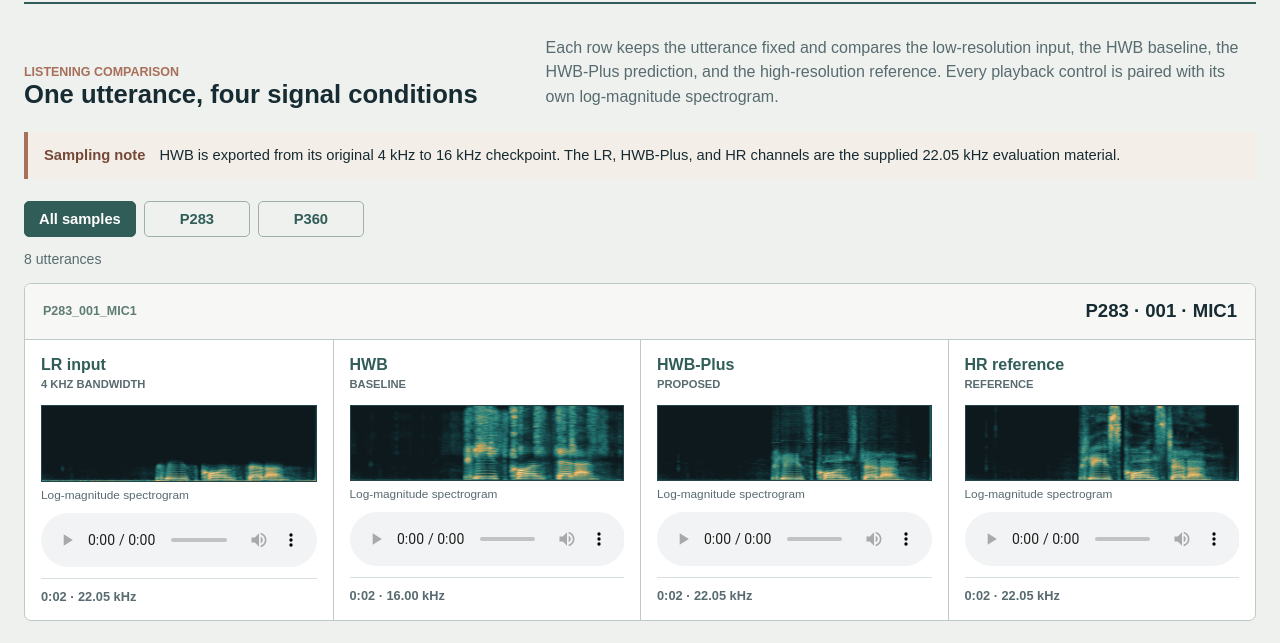
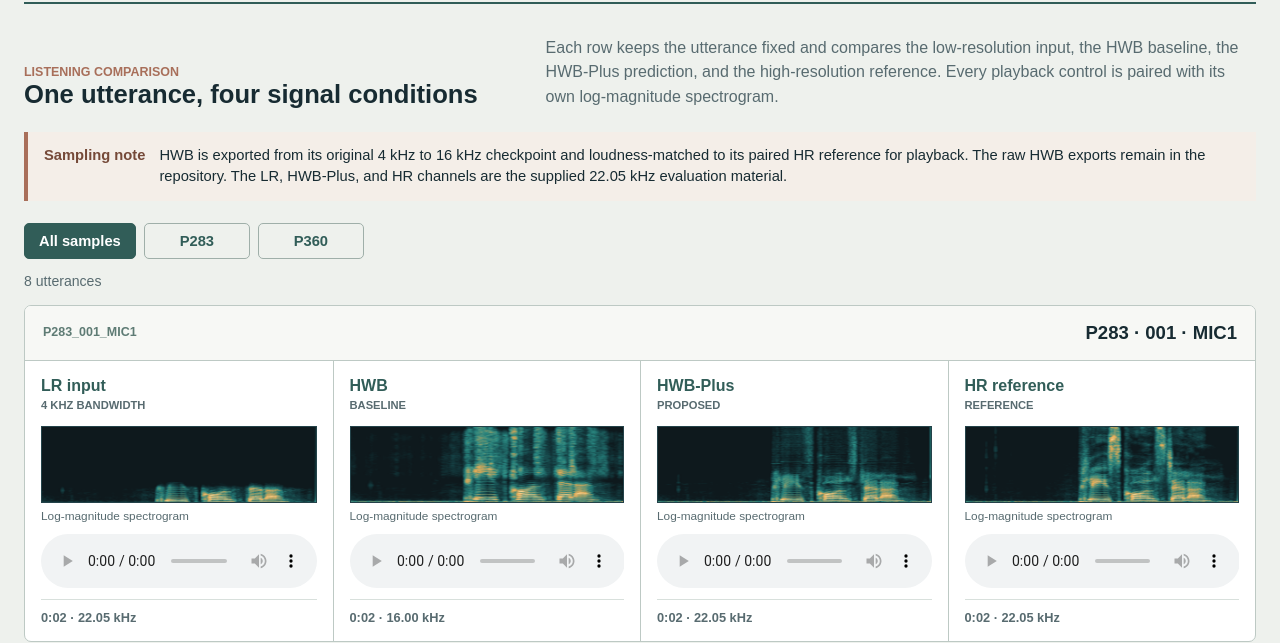
Before and after one commit to Liuxin0/Liuxin0.github.io, a plain HTML site: page hwb-plus/index.html in a window 1280 px wide. Shown: the part 188-831 px from the top of the page. Drawn offline with Linux system fonts and the light colour scheme.

Commit message:
Match HWB demo loudness to references

```diff
--- a/hwb-plus/app.js
+++ b/hwb-plus/app.js
@@ -66,7 +66,7 @@ filterButtons.forEach((button) => {
   });
 });
 
-fetch('comparisons.json?v=hwb-scale-fix-20260920')
+fetch('comparisons.json?v=hwb-loudness-match-20260921')
   .then((response) => {
     if (!response.ok) throw new Error('Unable to load audio comparisons.');
     return response.json();
--- a/hwb-plus/comparisons.json
+++ b/hwb-plus/comparisons.json
@@ -12,8 +12,8 @@
           "detail": "4 kHz bandwidth",
           "sampleRate": 22050,
           "duration": 2.21,
-          "audio": "audio/lr/p283_001_mic1.wav?v=hwb-scale-fix-20260920",
-          "spectrogram": "spectrograms/lr/p283_001_mic1.png?v=hwb-scale-fix-20260920"
+          "audio": "audio/lr/p283_001_mic1.wav?v=hwb-loudness-match-20260921",
+          "spectrogram": "spectrograms/lr/p283_001_mic1.png?v=hwb-loudness-match-20260921"
         },
         {
           "key": "hwb",
@@ -21,8 +21,8 @@
           "detail": "Baseline",
           "sampleRate": 16000,
           "duration": 2.19,
-          "audio": "audio/hwb/p283_001_mic1.wav?v=hwb-scale-fix-20260920",
-          "spectrogram": "spectrograms/hwb/p283_001_mic1.png?v=hwb-scale-fix-20260920"
+          "audio": "audio/hwb/p283_001_mic1.wav?v=hwb-loudness-match-20260921",
+          "spectrogram": "spectrograms/hwb/p283_001_mic1.png?v=hwb-loudness-match-20260921"
         },
         {
           "key": "hwb-plus",
@@ -30,8 +30,8 @@
           "detail": "Proposed",
           "sampleRate": 22050,
           "duration": 2.21,
-          "audio": "audio/hwb-plus/p283_001_mic1.wav?v=hwb-scale-fix-20260920",
-          "spectrogram": "spectrograms/hwb-plus/p283_001_mic1.png?v=hwb-scale-fix-20260920"
+          "audio": "audio/hwb-plus/p283_001_mic1.wav?v=hwb-loudness-match-20260921",
+          "spectrogram": "spectrograms/hwb-plus/p283_001_mic1.png?v=hwb-loudness-match-20260921"
         },
         {
           "key": "hr",
@@ -39,8 +39,8 @@
           "detail": "Reference",
           "sampleRate": 22050,
           "duration": 2.21,
-          "audio": "audio/hr/p283_001_mic1.wav?v=hwb-scale-fix-20260920",
-          "spectrogram": "spectrograms/hr/p283_001_mic1.png?v=hwb-scale-fix-20260920"
+          "audio": "audio/hr/p283_001_mic1.wav?v=hwb-loudness-match-20260921",
+          "spectrogram": "spectrograms/hr/p283_001_mic1.png?v=hwb-loudness-match-20260921"
         }
       ]
     },
@@ -56,8 +56,8 @@
           "detail": "4 kHz bandwidth",
           "sampleRate": 22050,
           "duration": 3.16,
-          "audio": "audio/lr/p283_275_mic2.wav?v=hwb-scale-fix-20260920",
-          "spectrogram": "spectrograms/lr/p283_275_mic2.png?v=hwb-scale-fix-20260920"
+          "audio": "audio/lr/p283_275_mic2.wav?v=hwb-loudness-match-20260921",
+          "spectrogram": "spectrograms/lr/p283_275_mic2.png?v=hwb-loudness-match-20260921"
         },
         {
           "key": "hwb",
@@ -65,8 +65,8 @@
           "detail": "Baseline",
           "sampleRate": 16000,
           "duration": 3.16,
-          "audio": "audio/hwb/p283_275_mic2.wav?v=hwb-scale-fix-20260920",
-          "spectrogram": "spectrograms/hwb/p283_275_mic2.png?v=hwb-scale-fix-20260920"
+          "audio": "audio/hwb/p283_275_mic2.wav?v=hwb-loudness-match-20260921",
+          "spectrogram": "spectrograms/hwb/p283_275_mic2.png?v=hwb-loudness-match-20260921"
         },
         {
           "key": "hwb-plus",
@@ -74,8 +74,8 @@
           "detail": "Proposed",
           "sampleRate": 22050,
           "duration": 3.16,
-          "audio": "audio/hwb-plus/p283_275_mic2.wav?v=hwb-scale-fix-20260920",
-          "spectrogram": "spectrograms/hwb-plus/p283_275_mic2.png?v=hwb-scale-fix-20260920"
+          "audio": "audio/hwb-plus/p283_275_mic2.wav?v=hwb-loudness-match-20260921",
+          "spectrogram": "spectrograms/hwb-plus/p283_275_mic2.png?v=hwb-loudness-match-20260921"
         },
         {
           "key": "hr",
@@ -83,8 +83,8 @@
           "detail": "Reference",
           "sampleRate": 22050,
           "duration": 3.16,
-          "audio": "audio/hr/p283_275_mic2.wav?v=hwb-scale-fix-20260920",
-          "spectrogram": "spectrograms/hr/p283_275_mic2.png?v=hwb-scale-fix-20260920"
+          "audio": "audio/hr/p283_275_mic2.wav?v=hwb-loudness-match-20260921",
+          "spectrogram": "spectrograms/hr/p283_275_mic2.png?v=hwb-loudness-match-20260921"
         }
       ]
     },
@@ -100,8 +100,8 @@
           "detail": "4 kHz bandwidth",
           "sampleRate": 22050,
           "duration": 3.48,
-          "audio": "audio/lr/p283_306_mic1.wav?v=hwb-scale-fix-20260920",
-          "spectrogram": "spectrograms/lr/p283_306_mic1.png?v=hwb-scale-fix-20260920"
+          "audio": "audio/lr/p283_306_mic1.wav?v=hwb-loudness-match-20260921",
+          "spectrogram": "spectrograms/lr/p283_306_mic1.png?v=hwb-loudness-match-20260921"
         },
         {
           "key": "hwb",
@@ -109,8 +109,8 @@
           "detail": "Baseline",
           "sampleRate": 16000,
           "duration": 3.48,
-          "audio": "audio/hwb/p283_306_mic1.wav?v=hwb-scale-fix-20260920",
-          "spectrogram": "spectrograms/hwb/p283_306_mic1.png?v=hwb-scale-fix-20260920"
+          "audio": "audio/hwb/p283_306_mic1.wav?v=hwb-loudness-match-20260921",
+          "spectrogram": "spectrograms/hwb/p283_306_mic1.png?v=hwb-loudness-match-20260921"
         },
         {
           "key": "hwb-plus",
@@ -118,8 +118,8 @@
           "detail": "Proposed",
           "sampleRate": 22050,
           "duration": 3.48,
-          "audio": "audio/hwb-plus/p283_306_mic1.wav?v=hwb-scale-fix-20260920",
-          "spectrogram": "spectrograms/hwb-plus/p283_306_mic1.png?v=hwb-scale-fix-20260920"
+          "audio": "audio/hwb-plus/p283_306_mic1.wav?v=hwb-loudness-match-20260921",
+          "spectrogram": "spectrograms/hwb-plus/p283_306_mic1.png?v=hwb-loudness-match-20260921"
         },
         {
           "key": "hr",
@@ -127,8 +127,8 @@
           "detail": "Reference",
           "sampleRate": 22050,
           "duration": 3.48,
-          "audio": "audio/hr/p283_306_mic1.wav?v=hwb-scale-fix-20260920",
-          "spectrogram": "spectrograms/hr/p283_306_mic1.png?v=hwb-scale-fix-20260920"
+          "audio": "audio/hr/p283_306_mic1.wav?v=hwb-loudness-match-20260921",
+          "spectrogram": "spectrograms/hr/p283_306_mic1.png?v=hwb-loudness-match-20260921"
         }
       ]
     },
@@ -144,8 +144,8 @@
           "detail": "4 kHz bandwidth",
           "sampleRate": 22050,
           "duration": 2.86,
-          "audio": "audio/lr/p283_359_mic2.wav?v=hwb-scale-fix-20260920",
-          "spectrogram": "spectrograms/lr/p283_359_mic2.png?v=hwb-scale-fix-20260920"
+          "audio": "audio/lr/p283_359_mic2.wav?v=hwb-loudness-match-20260921",
+          "spectrogram": "spectrograms/lr/p283_359_mic2.png?v=hwb-loudness-match-20260921"
         },
         {
           "key": "hwb",
@@ -153,8 +153,8 @@
           "detail": "Baseline",
           "sampleRate": 16000,
           "duration": 2.86,
-          "audio": "audio/hwb/p283_359_mic2.wav?v=hwb-scale-fix-20260920",
-          "spectrogram": "spectrograms/hwb/p283_359_mic2.png?v=hwb-scale-fix-20260920"
+          "audio": "audio/hwb/p283_359_mic2.wav?v=hwb-loudness-match-20260921",
+          "spectrogram": "spectrograms/hwb/p283_359_mic2.png?v=hwb-loudness-match-20260921"
         },
         {
           "key": "hwb-plus",
@@ -162,8 +162,8 @@
           "detail": "Proposed",
           "sampleRate": 22050,
           "duration": 2.86,
-          "audio": "audio/hwb-plus/p283_359_mic2.wav?v=hwb-scale-fix-20260920",
-          "spectrogram": "spectrograms/hwb-plus/p283_359_mic2.png?v=hwb-scale-fix-20260920"
+          "audio": "audio/hwb-plus/p283_359_mic2.wav?v=hwb-loudness-match-20260921",
+          "spectrogram": "spectrograms/hwb-plus/p283_359_mic2.png?v=hwb-loudness-match-20260921"
         },
         {
           "key": "hr",
@@ -171,8 +171,8 @@
           "detail": "Reference",
           "sampleRate": 22050,
           "duration": 2.86,
-          "audio": "audio/hr/p283_359_mic2.wav?v=hwb-scale-fix-20260920",
-          "spectrogram": "spectrograms/hr/p283_359_mic2.png?v=hwb-scale-fix-20260920"
+          "audio": "audio/hr/p283_359_mic2.wav?v=hwb-loudness-match-20260921",
+          "spectrogram": "spectrograms/hr/p283_359_mic2.png?v=hwb-loudness-match-20260921"
         }
       ]
     },
@@ -188,8 +188,8 @@
           "detail": "4 kHz bandwidth",
           "sampleRate": 22050,
           "duration": 3.21,
-          "audio": "audio/lr/p360_086_mic1.wav?v=hwb-scale-fix-20260920",
-          "spectrogram": "spectrograms/lr/p360_086_mic1.png?v=hwb-scale-fix-20260920"
+          "audio": "audio/lr/p360_086_mic1.wav?v=hwb-loudness-match-20260921",
+          "spectrogram": "spectrograms/lr/p360_086_mic1.png?v=hwb-loudness-match-20260921"
         },
         {
           "key": "hwb",
@@ -197,8 +197,8 @@
           "detail": "Baseline",
           "sampleRate": 16000,
           "duration": 3.21,
-          "audio": "audio/hwb/p360_086_mic1.wav?v=hwb-scale-fix-20260920",
-          "spectrogram": "spectrograms/hwb/p360_086_mic1.png?v=hwb-scale-fix-20260920"
+          "audio": "audio/hwb/p360_086_mic1.wav?v=hwb-loudness-match-20260921",
+          "spectrogram": "spectrograms/hwb/p360_086_mic1.png?v=hwb-loudness-match-20260921"
         },
         {
           "key": "hwb-plus",
@@ -206,8 +206,8 @@
           "detail": "Proposed",
           "sampleRate": 22050,
           "duration": 3.21,
-          "audio": "audio/hwb-plus/p360_086_mic1.wav?v=hwb-scale-fix-20260920",
-          "spectrogram": "spectrograms/hwb-plus/p360_086_mic1.png?v=hwb-scale-fix-20260920"
+          "audio": "audio/hwb-plus/p360_086_mic1.wav?v=hwb-loudness-match-20260921",
+          "spectrogram": "spectrograms/hwb-plus/p360_086_mic1.png?v=hwb-loudness-match-20260921"
         },
         {
           "key": "hr",
@@ -215,8 +215,8 @@
           "detail": "Reference",
           "sampleRate": 22050,
           "duration": 3.21,
-          "audio": "audio/hr/p360_086_mic1.wav?v=hwb-scale-fix-20260920",
-          "spectrogram": "spectrograms/hr/p360_086_mic1.png?v=hwb-scale-fix-20260920"
+          "audio": "audio/hr/p360_086_mic1.wav?v=hwb-loudness-match-20260921",
+          "spectrogram": "spectrograms/hr/p360_086_mic1.png?v=hwb-loudness-match-20260921"
         }
       ]
     },
@@ -232,8 +232,8 @@
           "detail": "4 kHz bandwidth",
           "sampleRate": 22050,
           "duration": 1.79,
-          "audio": "audio/lr/p360_126_mic2.wav?v=hwb-scale-fix-20260920",
-          "spectrogram": "spectrograms/lr/p360_126_mic2.png?v=hwb-scale-fix-20260920"
+          "audio": "audio/lr/p360_126_mic2.wav?v=hwb-loudness-match-20260921",
+          "spectrogram": "spectrograms/lr/p360_126_mic2.png?v=hwb-loudness-match-20260921"
         },
         {
           "key": "hwb",
@@ -241,8 +241,8 @@
           "detail": "Baseline",
           "sampleRate": 16000,
           "duration": 1.75,
-          "audio": "audio/hwb/p360_126_mic2.wav?v=hwb-scale-fix-20260920",
-          "spectrogram": "spectrograms/hwb/p360_126_mic2.png?v=hwb-scale-fix-20260920"
+          "audio": "audio/hwb/p360_126_mic2.wav?v=hwb-loudness-match-20260921",
+          "spectrogram": "spectrograms/hwb/p360_126_mic2.png?v=hwb-loudness-match-20260921"
         },
         {
           "key": "hwb-plus",
@@ -250,8 +250,8 @@
           "detail": "Proposed",
           "sampleRate": 22050,
           "duration": 1.79,
-          "audio": "audio/hwb-plus/p360_126_mic2.wav?v=hwb-scale-fix-20260920",
-          "spectrogram": "spectrograms/hwb-plus/p360_126_mic2.png?v=hwb-scale-fix-20260920"
+          "audio": "audio/hwb-plus/p360_126_mic2.wav?v=hwb-loudness-match-20260921",
+          "spectrogram": "spectrograms/hwb-plus/p360_126_mic2.png?v=hwb-loudness-match-20260921"
         },
         {
           "key": "hr",
@@ -259,8 +259,8 @@
           "detail": "Reference",
           "sampleRate": 22050,
           "duration": 1.79,
-          "audio": "audio/hr/p360_126_mic2.wav?v=hwb-scale-fix-20260920",
-          "spectrogram": "spectrograms/hr/p360_126_mic2.png?v=hwb-scale-fix-20260920"
+          "audio": "audio/hr/p360_126_mic2.wav?v=hwb-loudness-match-20260921",
+          "spectrogram": "spectrograms/hr/p360_126_mic2.png?v=hwb-loudness-match-20260921"
         }
       ]
     },
@@ -276,8 +276,8 @@
           "detail": "4 kHz bandwidth",
           "sampleRate": 22050,
           "duration": 2.9,
-          "audio": "audio/lr/p360_235_mic1.wav?v=hwb-scale-fix-20260920",
-          "spectrogram": "spectrograms/lr/p360_235_mic1.png?v=hwb-scale-fix-20260920"
+          "audio": "audio/lr/p360_235_mic1.wav?v=hwb-loudness-match-20260921",
+          "spectrogram": "spectrograms/lr/p360_235_mic1.png?v=hwb-loudness-match-20260921"
         },
         {
           "key": "hwb",
@@ -285,8 +285,8 @@
           "detail": "Baseline",
           "sampleRate": 16000,
           "duration": 2.9,
-          "audio": "audio/hwb/p360_235_mic1.wav?v=hwb-scale-fix-20260920",
-          "spectrogram": "spectrograms/hwb/p360_235_mic1.png?v=hwb-scale-fix-20260920"
+          "audio": "audio/hwb/p360_235_mic1.wav?v=hwb-loudness-match-20260921",
+          "spectrogram": "spectrograms/hwb/p360_235_mic1.png?v=hwb-loudness-match-20260921"
         },
         {
           "key": "hwb-plus",
@@ -294,8 +294,8 @@
           "detail": "Proposed",
           "sampleRate": 22050,
           "duration": 2.9,
-          "audio": "audio/hwb-plus/p360_235_mic1.wav?v=hwb-scale-fix-20260920",
-          "spectrogram": "spectrograms/hwb-plus/p360_235_mic1.png?v=hwb-scale-fix-20260920"
+          "audio": "audio/hwb-plus/p360_235_mic1.wav?v=hwb-loudness-match-20260921",
+          "spectrogram": "spectrograms/hwb-plus/p360_235_mic1.png?v=hwb-loudness-match-20260921"
         },
         {
           "key": "hr",
@@ -303,8 +303,8 @@
           "detail": "Reference",
           "sampleRate": 22050,
           "duration": 2.9,
-          "audio": "audio/hr/p360_235_mic1.wav?v=hwb-scale-fix-20260920",
-          "spectrogram": "spectrograms/hr/p360_235_mic1.png?v=hwb-scale-fix-20260920"
+          "audio": "audio/hr/p360_235_mic1.wav?v=hwb-loudness-match-20260921",
+          "spectrogram": "spectrograms/hr/p360_235_mic1.png?v=hwb-loudness-match-20260921"
         }
       ]
     },
@@ -320,8 +320,8 @@
           "detail": "4 kHz bandwidth",
           "sampleRate": 22050,
           "duration": 2.09,
-          "audio": "audio/lr/p360_301_mic2.wav?v=hwb-scale-fix-20260920",
-          "spectrogram": "spectrograms/lr/p360_301_mic2.png?v=hwb-scale-fix-20260920"
+          "audio": "audio/lr/p360_301_mic2.wav?v=hwb-loudness-match-20260921",
+          "spectrogram": "spectrograms/lr/p360_301_mic2.png?v=hwb-loudness-match-20260921"
         },
         {
           "key": "hwb",
@@ -329,8 +329,8 @@
           "detail": "Baseline",
           "sampleRate": 16000,
           "duration": 2.09,
-          "audio": "audio/hwb/p360_301_mic2.wav?v=hwb-scale-fix-20260920",
-          "spectrogram": "spectrograms/hwb/p360_301_mic2.png?v=hwb-scale-fix-20260920"
+          "audio": "audio/hwb/p360_301_mic2.wav?v=hwb-loudness-match-20260921",
+          "spectrogram": "spectrograms/hwb/p360_301_mic2.png?v=hwb-loudness-match-20260921"
         },
         {
           "key": "hwb-plus",
@@ -338,8 +338,8 @@
           "detail": "Proposed",
           "sampleRate": 22050,
           "duration": 2.09,
-          "audio": "audio/hwb-plus/p360_301_mic2.wav?v=hwb-scale-fix-20260920",
-          "spectrogram": "spectrograms/hwb-plus/p360_301_mic2.png?v=hwb-scale-fix-20260920"
+          "audio": "audio/hwb-plus/p360_301_mic2.wav?v=hwb-loudness-match-20260921",
+          "spectrogram": "spectrograms/hwb-plus/p360_301_mic2.png?v=hwb-loudness-match-20260921"
         },
         {
           "key": "hr",
@@ -347,8 +347,8 @@
           "detail": "Reference",
           "sampleRate": 22050,
           "duration": 2.09,
-          "audio": "audio/hr/p360_301_mic2.wav?v=hwb-scale-fix-20260920",
-          "spectrogram": "spectrograms/hr/p360_301_mic2.png?v=hwb-scale-fix-20260920"
+          "audio": "audio/hr/p360_301_mic2.wav?v=hwb-loudness-match-20260921",
+          "spectrogram": "spectrograms/hr/p360_301_mic2.png?v=hwb-loudness-match-20260921"
         }
       ]
     }
--- a/hwb-plus/index.html
+++ b/hwb-plus/index.html
@@ -27,7 +27,7 @@
 
       <aside class="method-note" aria-label="Comparison note">
         <strong>Sampling note</strong>
-        <span>HWB is exported from its original 4 kHz to 16 kHz checkpoint. The LR, HWB-Plus, and HR channels are the supplied 22.05 kHz evaluation material.</span>
+        <span>HWB is exported from its original 4 kHz to 16 kHz checkpoint and loudness-matched to its paired HR reference for playback. The raw HWB exports remain in the repository. The LR, HWB-Plus, and HR channels are the supplied 22.05 kHz evaluation material.</span>
       </aside>
 
       <nav class="filters" aria-label="Filter examples">
```
Also changed, not shown: hwb-plus/spectrograms/hwb/p283_275_mic2.png, hwb-plus/spectrograms/hwb/p283_306_mic1.png, hwb-plus/spectrograms/hwb/p283_359_mic2.png, hwb-plus/spectrograms/hwb/p360_086_mic1.png, hwb-plus/spectrograms/hwb/p360_301_mic2.png, 9 other files.
